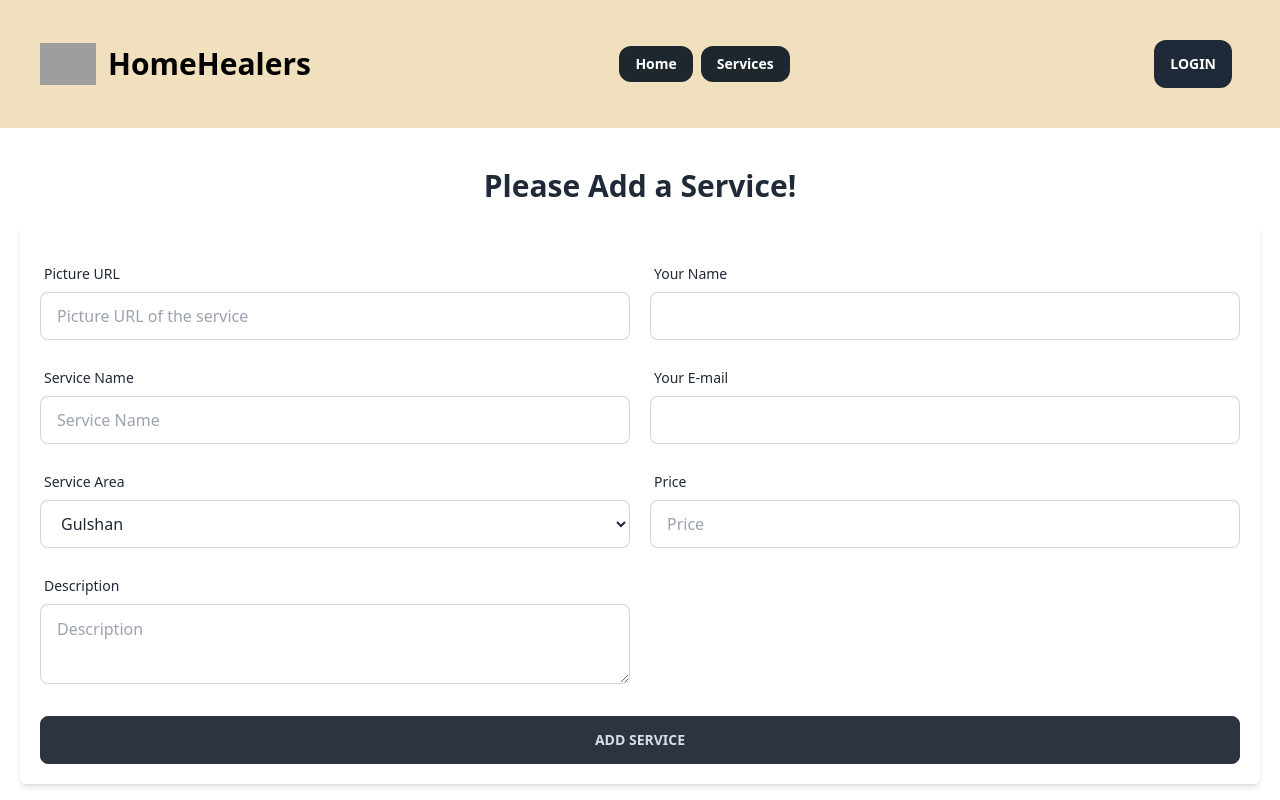
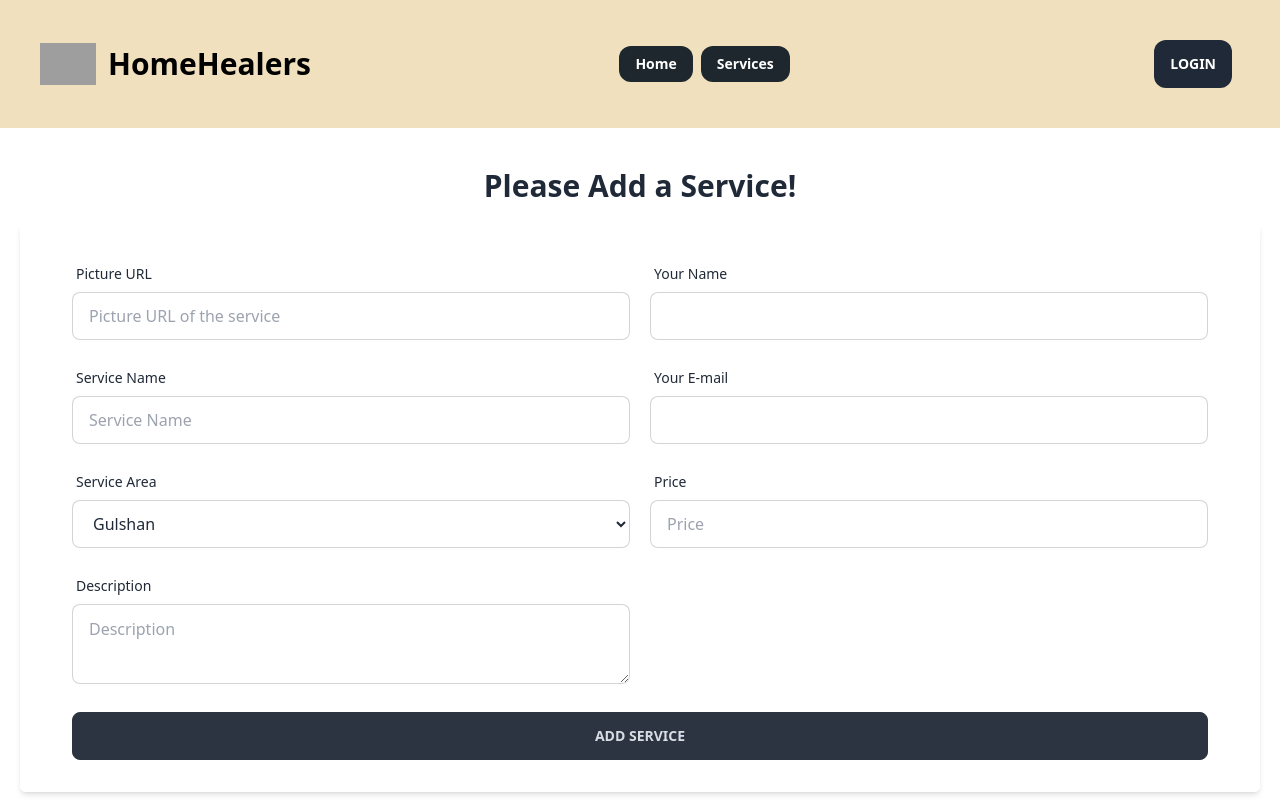
Before and after one commit to dronatoo21/home-healers-client, a React (Vite) app: page /addservice in a window 1280 px wide. Shown: the top 800 px of the page. Built offline with nearby package versions, Linux system fonts and the light colour scheme; no server answers; grey boxes are pictures that could not be loaded.

Commit message:
completed add services page

```diff
--- a/package.json
+++ b/package.json
@@ -20,7 +20,8 @@
     "react-icons": "^4.11.0",
     "react-router-dom": "^6.18.0",
     "react-toastify": "^9.1.3",
-    "sort-by": "^1.2.0"
+    "sort-by": "^1.2.0",
+    "sweetalert2": "^11.9.0"
   },
   "devDependencies": {
     "@types/react": "^18.2.15",
--- a/src/Pages/AddService/AddService.jsx
+++ b/src/Pages/AddService/AddService.jsx
@@ -1,17 +1,51 @@
-import { useContext } from "react";
+import { useContext, useState } from "react";
 import { AuthContext } from "../../Providers/AuthProvider";
+import Swal from "sweetalert2";
 
 const AddService = () => {
+    const [area, setArea] = useState();
+    const {user} = useContext(AuthContext)
+    const handleAddService = e => {
+        e.preventDefault();
+        const form = e.target;
+        const pictureUrl = form.pictureUrl.value;
+        const yourName = user?.displayName;
+        const yourEmail = user?.email;
+        const serviceName = form.serviceName.value;
+        const price = form.price.value;
+        const description = form.description.value;
+        const serviceArea = form.serviceArea.value;
+        const newService = {pictureUrl, yourName, yourEmail, price, description, serviceName, serviceArea}
+        console.log(newService);
 
-    const {user} = useContext(AuthContext)
-
+        fetch('http://localhost:4000/services', {
+        method: 'POST',
+        headers: {
+          'content-type': 'application/json'
+        },
+        body: JSON.stringify(newService)
+        })
+        .then(res => res.json())
+        .then(data =>{
+          console.log(data);
+          if(data.insertedId){
+            Swal.fire({
+              title: 'Success',
+              text: 'Product added successfully',
+              icon: 'success',
+              confirmButtonText: 'Okay'
+            })
+          }
+        })
+}
     return (
         <div>
          <div className="my-5 p-5">
           <h1 className="text-3xl font-semibold text-center">Please Add a Service!</h1>
             <div className="hero my-5 shadow-md rounded-md">
                 <div className="flex-shrink-0 w-full bg-base-100 rounded-md">
-                  <form className="card-body grid grid-cols-1 lg:grid-cols-2 lg:gap-5 px-5">
+                  <form onSubmit={handleAddService} className="card-body ">
+                    <div className="grid grid-cols-1 lg:grid-cols-2 lg:gap-5 px-5">
                     <div className="form-control">
                       <label className="label">
                         <span className="label-text">Picture URL</span>
@@ -22,13 +56,13 @@ const AddService = () => {
                       <label className="label">
                         <span className="label-text">Your Name</span>
                       </label>
-                      <input type="text" name="yourName" defaultValue={user?.displayName} className="input input-bordered" required />
+                      <input type="text" name="yourName" defaultValue={user?.displayName} className="input input-bordered" readOnly required />
                     </div>
                     <div className="form-control">
                       <label className="label">
                         <span className="label-text">Service Name</span>
                       </label>
-                      <input type="text" placeholder="Service Name" name="serviceName" className="input input-bordered" readOnly required />
+                      <input type="text" placeholder="Service Name" name="serviceName" className="input input-bordered" required />
                     </div>
                     <div className="form-control">
                       <label className="label">
@@ -40,7 +74,7 @@ const AddService = () => {
                       <label className="label">
                         <span className="label-text">Service Area</span>
                       </label>
-                      <select name="serviceArea" className="input input-bordered" required>
+                      <select value={area} onChange={e => setArea(e.target.value)} name="serviceArea" className="input input-bordered" required>
                         <option>Gulshan</option>
                         <option>Banani</option>
                         <option>Uttara</option>
@@ -60,10 +94,11 @@ const AddService = () => {
                       </label>
                       <textarea type="text" placeholder="Description" name="description" className="input input-bordered pt-3 h-20" required />
                     </div>
+                    </div>
+                    <div className="form-control">
+                      <button type="submit" className="btn btn-neutral mx-5 mt-5">Add Service</button>
+                    </div>
                   </form>
-                    <div className="form-control">
-                      <button className="btn btn-neutral mx-5 mb-5">Add Service</button>
-                    </div>
                 </div>
             </div>
         </div>
```
Also changed, not shown: 1 other file (tests, documents, lock files or other folders).
